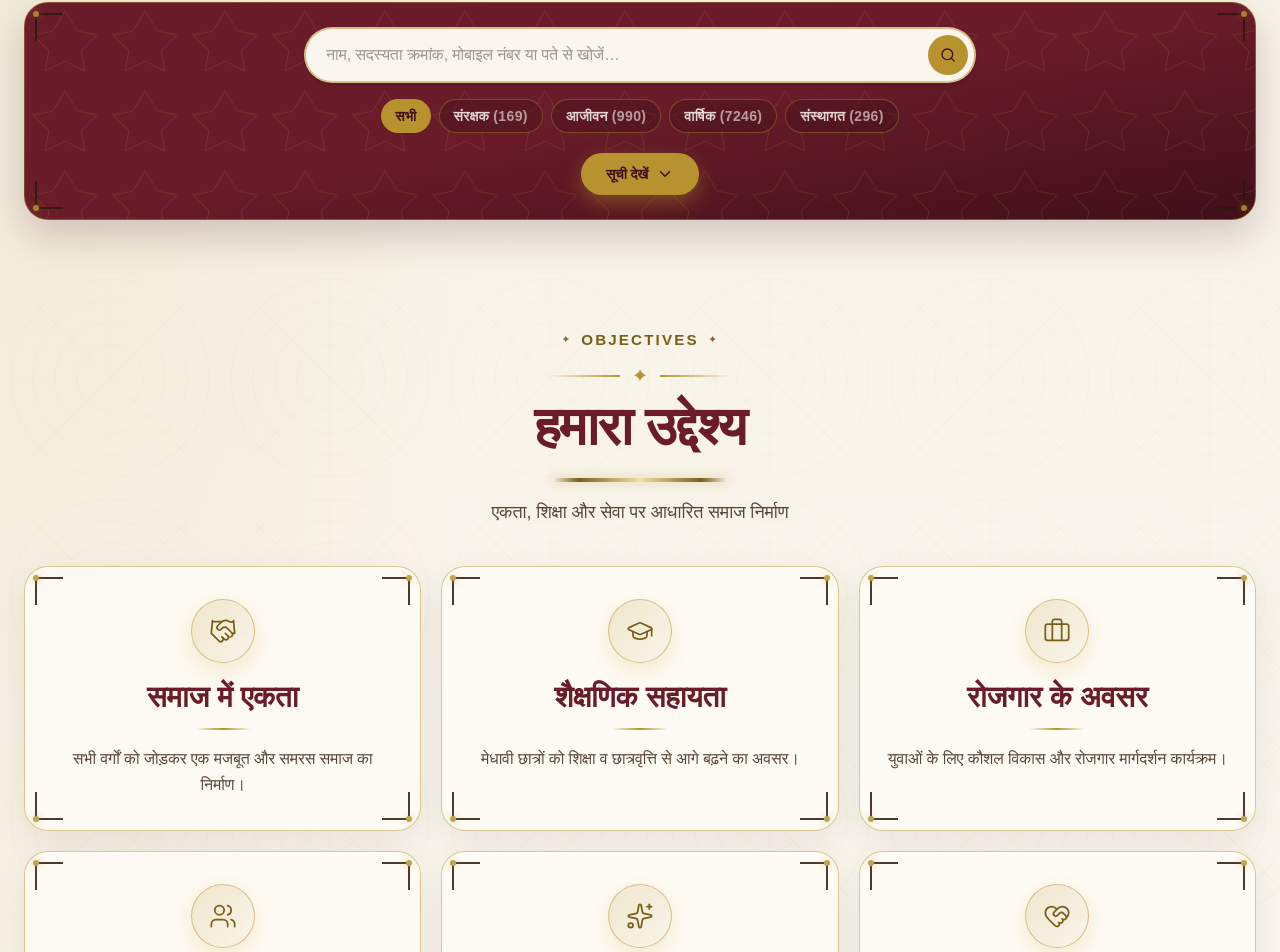
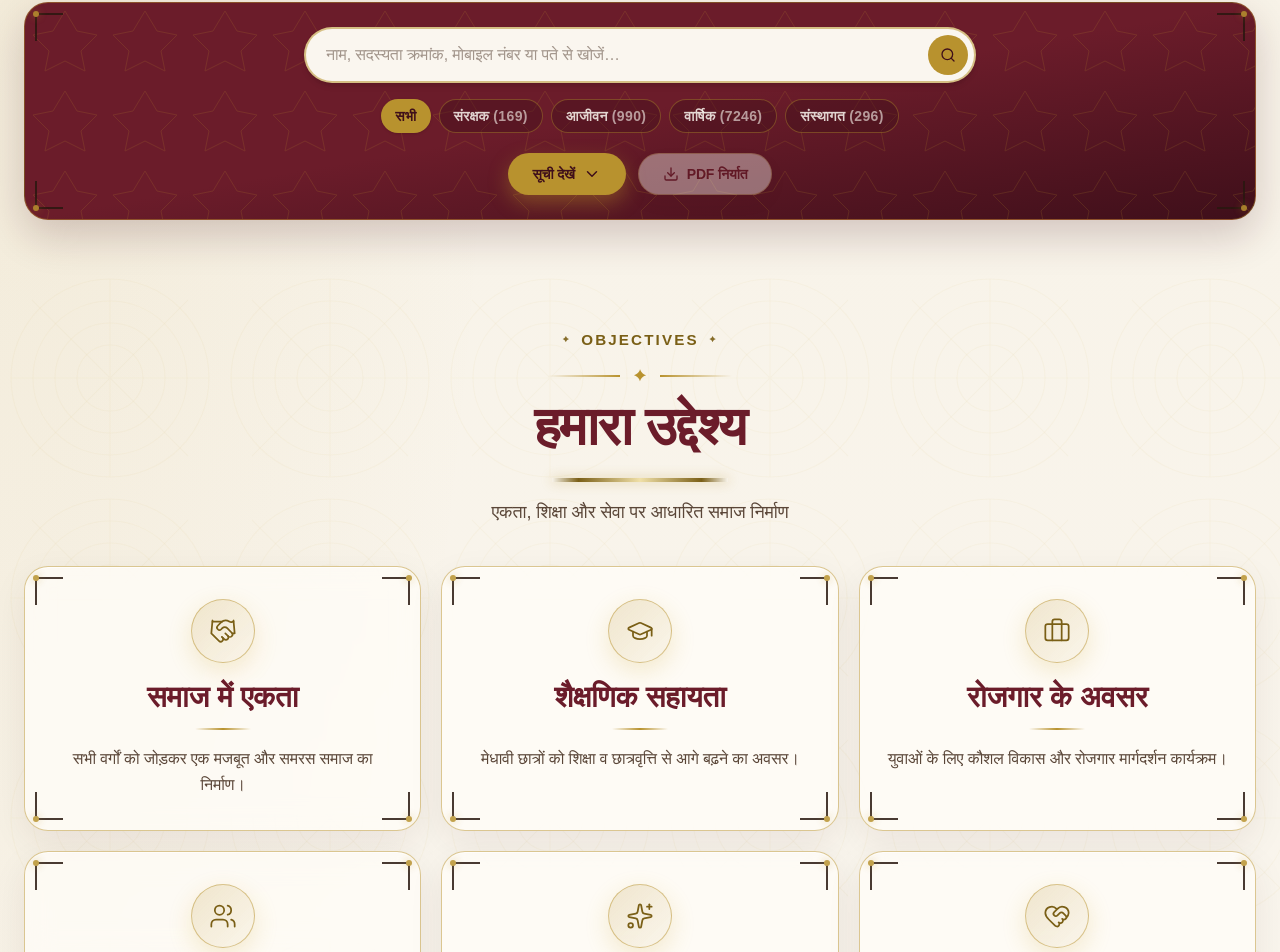
Before and after one commit to Development-CubexO/Agrwal-Samaj, a React (Vite) app: page / in a window 1280 px wide. Shown: the part 4733-5685 px from the top of the page. Built offline with nearby package versions, Linux system fonts and the light colour scheme; a web font is replaced by a local one.

Commit message:
first commit

```diff
--- a/package.json
+++ b/package.json
@@ -10,6 +10,8 @@
     "preview": "vite preview"
   },
   "dependencies": {
+    "jspdf": "^4.2.1",
+    "jspdf-autotable": "^5.0.8",
     "lucide-react": "^1.25.0",
     "react": "^19.2.7",
     "react-dom": "^19.2.7"
--- a/src/components/Members.jsx
+++ b/src/components/Members.jsx
@@ -4,15 +4,43 @@ import {
   ChevronLeft,
   ChevronRight,
   ChevronUp,
+  Download,
   Loader2,
   Search,
 } from 'lucide-react'
 import { MEMBERS_URL } from '../data/members'
+import { translations } from '../data/translations'
 import { useLanguage } from '../context/LanguageContext'
 import PalaceCorners from './PalaceCorners'
+import cubexoLogo from '../assets/cubexo.png'
 
 const PAGE_SIZE = 50
 const TYPES = ['ALL', 'SANRAKSHAK', 'AAJIVAN', 'VARSHIK', 'SANSTHAGAT']
+const translationsEn = translations.en
+
+const CUBEXO = {
+  name: 'Cubexo Software Solutions',
+  address: '2nd Floor, MR Business Park, Rani Bagh Main, Indore, Madhya Pradesh 452001',
+  websiteLabel: 'www.cubexo.io',
+  websiteUrl: 'https://www.cubexo.io',
+  // cubexo.png is 200×46 — keep natural aspect ratio
+  logoRatio: 200 / 46,
+}
+
+function cubexoLogoBox(heightMm) {
+  return { w: heightMm * CUBEXO.logoRatio, h: heightMm }
+}
+
+async function imageToDataUrl(src) {
+  const res = await fetch(src)
+  const blob = await res.blob()
+  return new Promise((resolve, reject) => {
+    const reader = new FileReader()
+    reader.onloadend = () => resolve(reader.result)
+    reader.onerror = reject
+    reader.readAsDataURL(blob)
+  })
+}
 
 export default function Members() {
   const { t, lang } = useLanguage()
@@ -24,6 +52,7 @@ export default function Members() {
   const [page, setPage] = useState(1)
   const [selected, setSelected] = useState(null)
   const [listOpen, setListOpen] = useState(false)
+  const [exporting, setExporting] = useState(false)
 
   useEffect(() => {
     let cancelled = false
@@ -95,6 +124,195 @@ export default function Members() {
 
   const typeLabel = (key) => t.memberTypes?.[key] || key
 
+  const canExport = Boolean(query.trim()) && filtered.length > 0 && !loading && !error
+
+  const exportPdf = async () => {
+    if (!canExport || exporting) return
+    setExporting(true)
+    try {
+      const [{ jsPDF }, autoTableModule, logoDataUrl] = await Promise.all([
+        import('jspdf'),
+        import('jspdf-autotable'),
+        imageToDataUrl(cubexoLogo),
+      ])
+      const autoTable = autoTableModule.default
+      const typeLabelEn = (key) => translationsEn.memberTypes?.[key] || key
+      const year = new Date().getFullYear()
+
+      const doc = new jsPDF({ orientation: 'landscape', unit: 'mm', format: 'a4' })
+      const pageW = doc.internal.pageSize.getWidth()
+      const pageH = doc.internal.pageSize.getHeight()
+
+      const subtitle = [
+        `Search: "${query.trim()}"`,
+        typeFilter !== 'ALL' ? `Type: ${typeLabelEn(typeFilter)}` : null,
+        `Total: ${filtered.length}`,
+      ]
+        .filter(Boolean)
+        .join('  |  ')
+
+      const drawHeader = () => {
+        const bandH = 28
+        doc.setFillColor(255, 250, 242)
+        doc.rect(0, 0, pageW, bandH, 'F')
+
+        const { w: logoW, h: logoH } = cubexoLogoBox(10)
+        const logoX = 14
+        const logoY = (bandH - logoH) / 2
+        doc.addImage(logoDataUrl, 'PNG', logoX, logoY, logoW, logoH, undefined, 'FAST')
+        doc.link(logoX, logoY, logoW, logoH, { url: CUBEXO.websiteUrl })
+
+        const dividerX = logoX + logoW + 5
+        doc.setDrawColor(201, 162, 39)
+        doc.setLineWidth(0.35)
+        doc.line(dividerX, 7, dividerX, bandH - 7)
+
+        const textX = dividerX + 6
+        doc.setFont('helvetica', 'bold')
+        doc.setFontSize(12)
+        doc.setTextColor(31, 79, 122)
+        doc.text(CUBEXO.name, textX, 11)
+
+        doc.setFont('helvetica', 'normal')
+        doc.setFontSize(7)
+        doc.setTextColor(90, 70, 70)
+        doc.text(CUBEXO.address, textX, 16.5)
+
+        doc.setFontSize(8)
+        doc.setTextColor(26, 48, 216)
+        doc.textWithLink(CUBEXO.websiteLabel, textX, 21.5, { url: CUBEXO.websiteUrl })
+
+        doc.setDrawColor(201, 162, 39)
+        doc.setLineWidth(0.5)
+        doc.line(0, bandH, pageW, bandH)
+
+        doc.setFont('helvetica', 'bold')
+        doc.setFontSize(11)
+        doc.setTextColor(107, 29, 42)
+        doc.text('Member Search Results', 14, 35)
+
+        doc.setFont('helvetica', 'normal')
+        doc.setFontSize(8)
+        doc.setTextColor(90, 90, 90)
+        doc.text(subtitle, 14, 40)
+      }
+
+      const drawWatermark = () => {
+        const { w: wmW, h: wmH } = cubexoLogoBox(28)
+        const x = (pageW - wmW) / 2
+        const y = (pageH - wmH) / 2
+        doc.saveGraphicsState()
+        doc.setGState(new doc.GState({ opacity: 0.07 }))
+        doc.addImage(logoDataUrl, 'PNG', x, y, wmW, wmH, undefined, 'FAST')
+        doc.restoreGraphicsState()
+      }
+
+      const drawFooter = () => {
+        const pageNum = doc.internal.getNumberOfPages()
+        const bandTop = pageH - 16
+
+        doc.setFillColor(255, 250, 242)
+        doc.rect(0, bandTop, pageW, 16, 'F')
+        doc.setDrawColor(201, 162, 39)
+        doc.setLineWidth(0.4)
+        doc.line(0, bandTop, pageW, bandTop)
+
+        const { w: footLogoW, h: footLogoH } = cubexoLogoBox(5)
+        const footLogoY = bandTop + (16 - footLogoH) / 2
+        doc.addImage(logoDataUrl, 'PNG', 14, footLogoY, footLogoW, footLogoH, undefined, 'FAST')
+        doc.link(14, footLogoY, footLogoW, footLogoH, { url: CUBEXO.websiteUrl })
+
+        const textY = bandTop + 9.5
+        const textX = 14 + footLogoW + 4
+        doc.setFont('helvetica', 'normal')
+        doc.setFontSize(7)
+        doc.setTextColor(100, 100, 100)
+        const before = 'Designed & Developed by '
+        const name = 'Prashant Soni'
+        const mid = ' from '
+        const company = 'Cubexo Software Solutions LLP'
+        doc.text(before, textX, textY)
+        let x = textX + doc.getTextWidth(before)
+        doc.setTextColor(80, 80, 80)
+        doc.setFont('helvetica', 'bold')
+        doc.text(name, x, textY)
+        x += doc.getTextWidth(name)
+        doc.setFont('helvetica', 'normal')
+        doc.setTextColor(100, 100, 100)
+        doc.text(mid, x, textY)
+        x += doc.getTextWidth(mid)
+        doc.setTextColor(26, 48, 216)
+        doc.textWithLink(company, x, textY, { url: CUBEXO.websiteUrl })
+        x += doc.getTextWidth(company)
+        doc.setTextColor(100, 100, 100)
+        doc.text(`  ·  © ${year}`, x, textY)
+
+        doc.setFontSize(7)
+        doc.setTextColor(26, 48, 216)
+        const siteW = doc.getTextWidth(CUBEXO.websiteLabel)
+        const pageLabel = `Page ${pageNum}`
+        doc.setTextColor(120, 120, 120)
+        const pageWdt = doc.getTextWidth(pageLabel)
+        doc.text(pageLabel, pageW - 14, textY, { align: 'right' })
+        doc.setTextColor(26, 48, 216)
+        doc.textWithLink(CUBEXO.websiteLabel, pageW - 14 - pageWdt - 4 - siteW, textY, {
+          url: CUBEXO.websiteUrl,
+        })
+      }
+
+      autoTable(doc, {
+        startY: 44,
+        head: [['S.No.', 'M.No.', 'Type', 'Member Name', 'Address', 'Mobile']],
+        body: filtered.map((m) => [
+          m['S.No.'] ?? '',
+          m['M.No.'] ?? '',
+          typeLabelEn(m.TYPE),
+          m['VARSHIK MEMBER NAME'] ?? '',
+          m.ADDRESS ?? '',
+          m.MOBILE ?? '',
+        ]),
+        styles: {
+          fontSize: 8,
+          cellPadding: 2,
+          overflow: 'linebreak',
+          valign: 'middle',
+        },
+        headStyles: {
+          fillColor: [107, 29, 42],
+          textColor: [255, 250, 240],
+          fontStyle: 'bold',
+        },
+        alternateRowStyles: {
+          fillColor: [252, 248, 240],
+        },
+        columnStyles: {
+          0: { cellWidth: 16 },
+          1: { cellWidth: 22 },
+          2: { cellWidth: 28 },
+          3: { cellWidth: 50 },
+          4: { cellWidth: 'auto' },
+          5: { cellWidth: 32 },
+        },
+        margin: { top: 44, left: 14, right: 14, bottom: 22 },
+        willDrawPage: () => {
+          drawHeader()
+        },
+        didDrawPage: () => {
+          drawWatermark()
+          drawFooter()
+        },
+      })
+
+      const safeQuery = query
+        .trim()
+        .replace(/[^\w\-]+/g, '_')
+        .slice(0, 40)
+      doc.save(`members_${safeQuery || 'export'}.pdf`)
+    } finally {
+      setExporting(false)
+    }
+  }
+
   return (
     <section id="members" className="scroll-mt-24 px-4 py-10 sm:px-6 sm:py-12">
       <div className="mx-auto max-w-[1400px]">
@@ -154,7 +372,7 @@ export default function Members() {
               </div>
             </div>
 
-            <div className="mt-5 flex justify-center">
+            <div className="mt-5 flex flex-wrap items-center justify-center gap-3">
               <button
                 type="button"
                 onClick={() => setListOpen((open) => !open)}
@@ -163,6 +381,26 @@ export default function Members() {
               >
                 {listOpen ? t.hideList : t.viewList}
                 {listOpen ? <ChevronUp size={18} /> : <ChevronDown size={18} />}
+              </button>
+              <button
+                type="button"
+                disabled={!canExport || exporting}
+                onClick={exportPdf}
+                title={
+                  canExport
+                    ? t.exportPdf
+                    : lang === 'hi'
+                      ? 'खोज परिणाम आने पर सक्रिय होगा'
+                      : 'Active when search has results'
+                }
+                className="inline-flex items-center gap-2 rounded-full border border-gold/50 bg-ivory px-6 py-2.5 text-sm font-extrabold text-maroon shadow-[0_8px_20px_rgba(63,15,26,0.12)] transition enabled:hover:scale-[1.02] enabled:hover:bg-gold/15 disabled:cursor-not-allowed disabled:opacity-40"
+              >
+                {exporting ? (
+                  <Loader2 size={16} className="animate-spin" />
+                ) : (
+                  <Download size={16} />
+                )}
+                {exporting ? t.exporting : t.exportPdf}
               </button>
             </div>
           </div>
--- a/src/data/translations.js
+++ b/src/data/translations.js
@@ -60,6 +60,8 @@ export const translations = {
     from: 'में से',
     of: 'में से',
     members: 'सदस्य',
+    exportPdf: 'PDF निर्यात',
+    exporting: 'निर्यात हो रहा है…',
     loadingMembers: 'सदस्य सूची लोड हो रही है…',
     loadError: 'सदस्य सूची लोड नहीं हो सकी',
     prev: 'पिछला',
@@ -176,6 +178,8 @@ export const translations = {
     from: 'from',
     of: 'of',
     members: 'members',
+    exportPdf: 'Export PDF',
+    exporting: 'Exporting…',
     loadingMembers: 'Loading members…',
     loadError: 'Could not load member list',
     prev: 'Prev',
```
Also changed, not shown: 1 other file (tests, documents, lock files or other folders).
